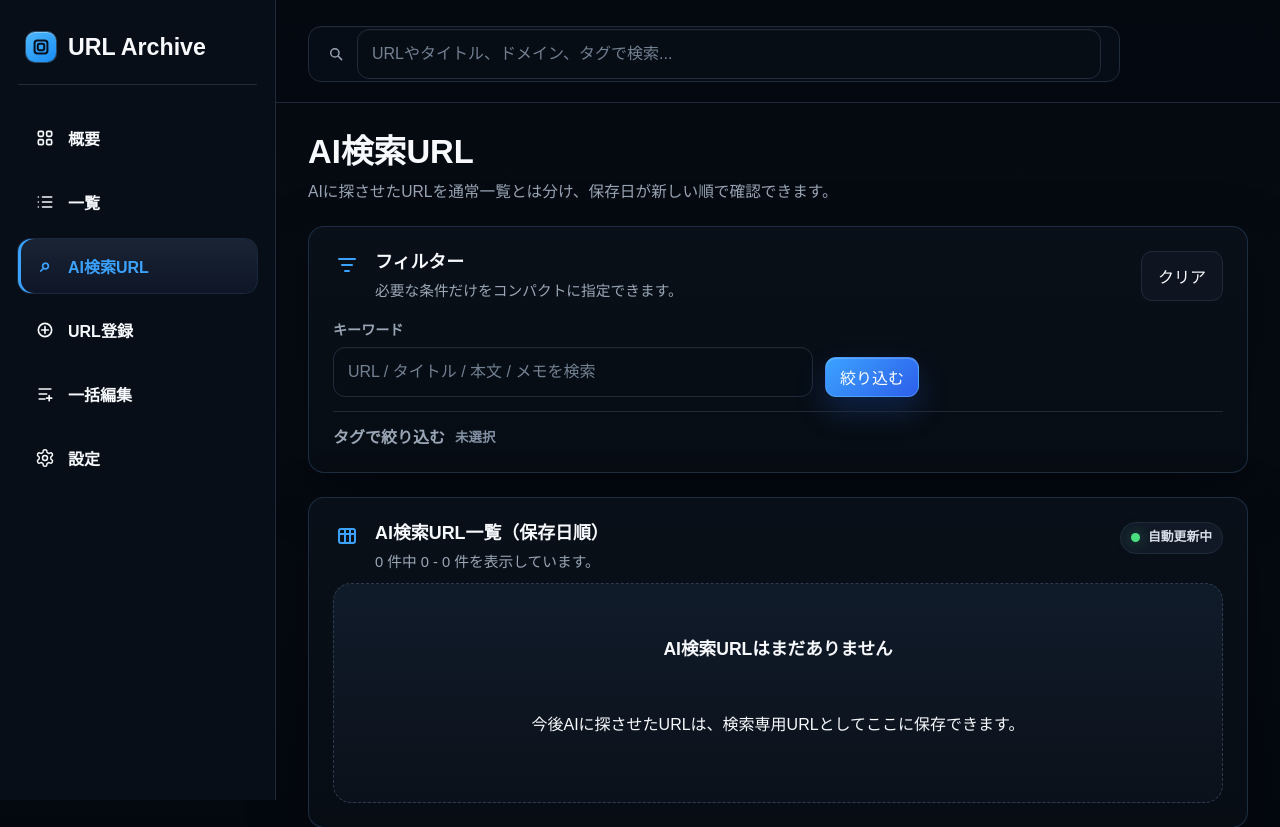
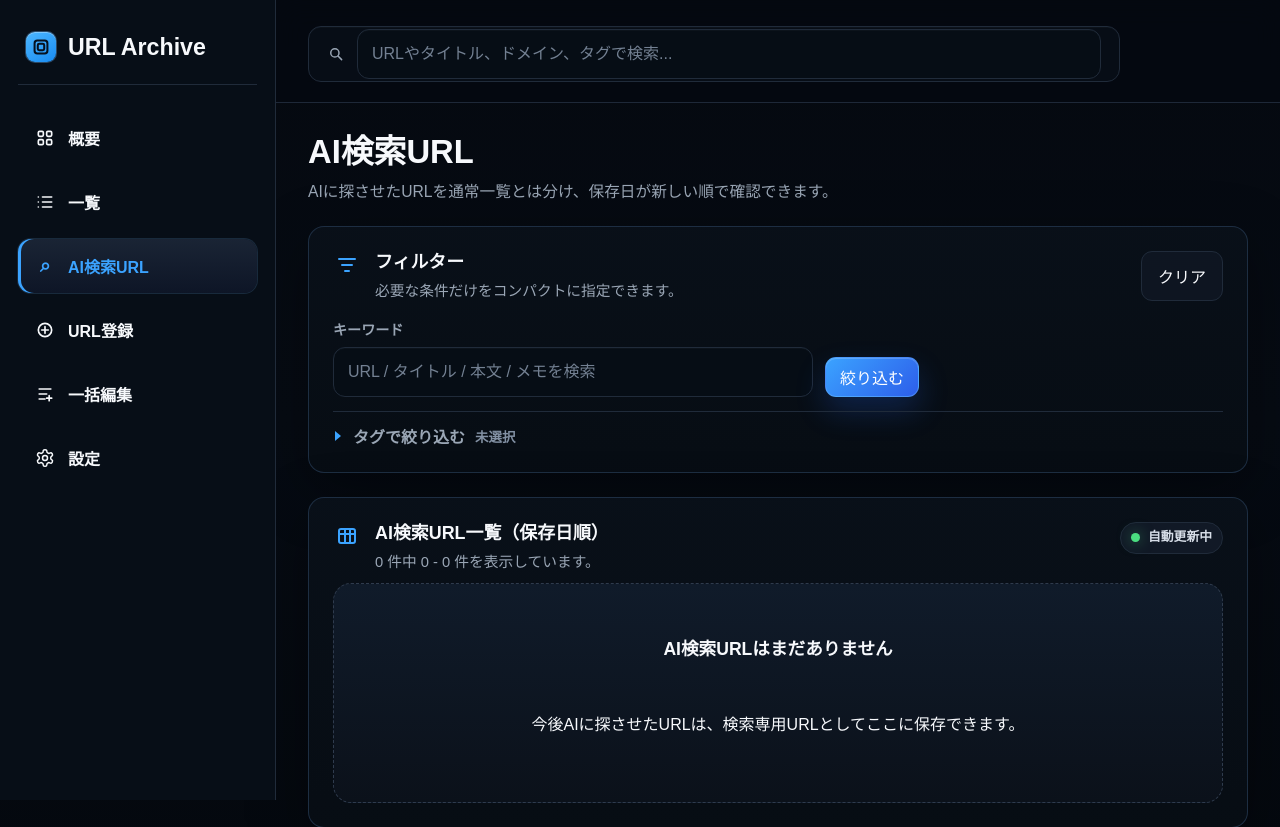
Before and after one commit to IceBoxninaru/url-, a Django app: page /ai-search/resources/ in a window 1280 px wide. Shown: the top 827 px of the page. Run offline with Django 5.2, Linux system fonts and the light colour scheme; data that the repository does not hold is empty; some libraries are stand-ins or nearby versions.

Commit message:
タグフィルターの開閉マーカーを表示

```diff
--- a/app/resources/tests.py
+++ b/app/resources/tests.py
@@ -833,6 +833,7 @@ class ResourceViewTests(StorageOverrideMixin, TestCase):
         self.assertEqual(response.context["selected_tag_count"], 0)
         self.assertContains(response, "タグで絞り込む")
         self.assertContains(response, "未選択")
+        self.assertContains(response, "filter-details__caret")
         self.assertNotContains(response, "Visible Entry")
         self.assertNotContains(response, 'name="domain"', html=False)
         self.assertNotContains(response, 'name="status"', html=False)
--- a/app/static/app.css
+++ b/app/static/app.css
@@ -937,6 +937,24 @@ input[type="checkbox"] {
     align-items: center;
     display: inline-flex;
     gap: 10px;
+    list-style: none;
+}
+
+.filter-details__summary::-webkit-details-marker {
+    display: none;
+}
+
+.filter-details__caret {
+    border-left: 5px solid transparent;
+    border-right: 5px solid transparent;
+    border-top: 6px solid var(--brand);
+    flex: 0 0 auto;
+    transform: rotate(-90deg);
+    transition: transform 0.16s ease;
+}
+
+.filter-details[open] .filter-details__caret {
+    transform: rotate(0deg);
 }
 
 .filter-details__state {
--- a/app/templates/resources/list.html
+++ b/app/templates/resources/list.html
@@ -36,6 +36,7 @@
                 </div>
                 <details class="filter-details filter-details--ai-search" {% if selected_tag_count %}open{% endif %}>
                     <summary class="filter-details__summary">
+                        <span class="filter-details__caret" aria-hidden="true"></span>
                         <span>タグで絞り込む</span>
                         {% if selected_tag_count %}
                             <span class="tone-chip tone-chip--neutral">{{ selected_tag_count }} 件選択中</span>
```
